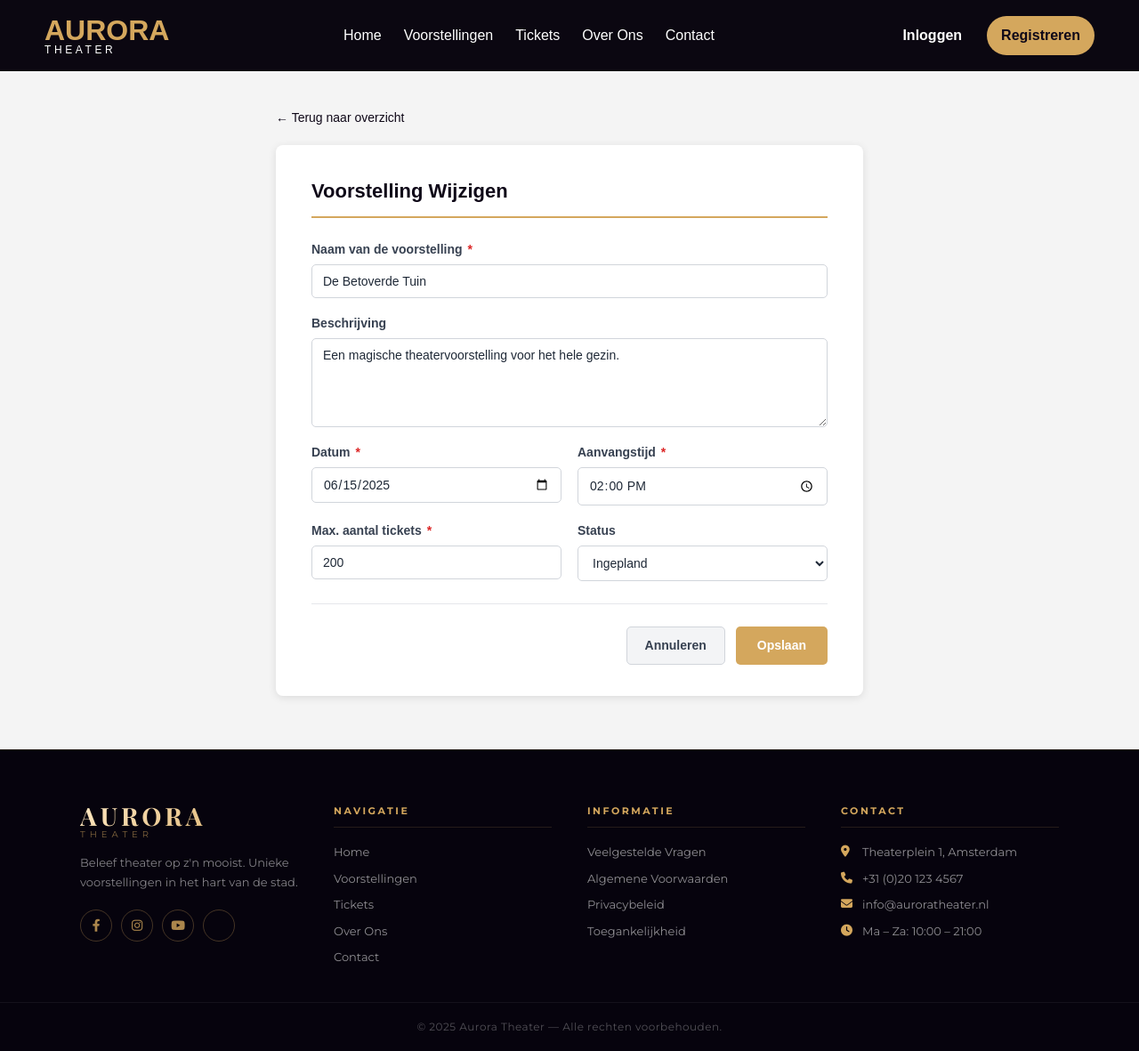
After one commit to walidattaf21-beep/project4, a PHP site: page /voorstelling-wijzigen.php?id=1 in a window 1280 px wide. The commit adds this page. Shown: the whole page at 89% size. Run offline with PHP 8.4, Linux system fonts and the light colour scheme; data comes from the database, SQL or seed files in the repository; some web fonts are replaced.

Commit message:
eerste commit

```diff
--- a/controllers/ShowController.php
+++ b/controllers/ShowController.php
@@ -59,4 +59,85 @@ class ShowController {
         header('Location: ../overzicht voorstellingen/overzichtvoorstellingen.php');
         exit;
     }
+
+    public function edit() {
+        $id = (int)($_GET['id'] ?? 0);
+
+        if ($id <= 0) {
+            header('Location: ../overzicht voorstellingen/overzichtvoorstellingen.php');
+            exit;
+        }
+
+        if ($_SERVER['REQUEST_METHOD'] === 'POST') {
+            $this->updateShow($id);
+        } else {
+            $voorstelling = Show::getById($id);
+
+            if (!$voorstelling) {
+                $_SESSION['flash_error'] = 'Voorstelling niet gevonden.';
+                header('Location: ../overzicht voorstellingen/overzichtvoorstellingen.php');
+                exit;
+            }
+
+            require_once __DIR__ . '/../views/voorstelling-wijzigen.view.php';
+        }
+    }
+
+    private function updateShow(int $id) {
+        $naam         = trim($_POST['naam'] ?? '');
+        $beschrijving = trim($_POST['beschrijving'] ?? '');
+        $datum        = $_POST['datum'] ?? '';
+        $tijd         = $_POST['tijd'] ?? '';
+        $maxTickets   = (int)($_POST['max_tickets'] ?? 0);
+        $beschikbaarheid = $_POST['beschikbaarheid'] ?? 'Ingepland';
+
+        // Validatie: verplichte velden
+        if (empty($naam) || empty($datum) || empty($tijd) || $maxTickets <= 0) {
+            $_SESSION['flash_error'] = 'Niet alle verplichte velden zijn ingevuld';
+            $voorstelling = [
+                'Id'               => $id,
+                'Naam'             => $naam,
+                'Beschrijving'     => $beschrijving,
+                'Datum'            => $datum,
+                'Tijd'             => $tijd,
+                'MaxAantalTickets' => $maxTickets,
+                'Beschikbaarheid'  => $beschikbaarheid,
+            ];
+            require_once __DIR__ . '/../views/voorstelling-wijzigen.view.php';
+            return;
+        }
+
+        try {
+            $success = Show::update($id, [
+                'naam'            => $naam,
+                'beschrijving'    => $beschrijving,
+                'datum'           => $datum,
+                'tijd'            => $tijd,
+                'max_tickets'     => $maxTickets,
+                'beschikbaarheid' => $beschikbaarheid,
+            ]);
+        } catch (RuntimeException $e) {
+            $_SESSION['flash_db_error'] = 'Systeemfout: Kan geen verbinding maken met de database';
+            $voorstelling = [
+                'Id'               => $id,
+                'Naam'             => $naam,
+                'Beschrijving'     => $beschrijving,
+                'Datum'            => $datum,
+                'Tijd'             => $tijd,
+                'MaxAantalTickets' => $maxTickets,
+                'Beschikbaarheid'  => $beschikbaarheid,
+            ];
+            require_once __DIR__ . '/../views/voorstelling-wijzigen.view.php';
+            return;
+        }
+
+        if ($success) {
+            $_SESSION['flash_success'] = 'Voorstelling succesvol gewijzigd';
+        } else {
+            $_SESSION['flash_error'] = 'Er is een fout opgetreden bij het opslaan. Probeer het opnieuw.';
+        }
+
+        header('Location: ../overzicht voorstellingen/overzichtvoorstellingen.php');
+        exit;
+    }
 }
--- a/models/Show.php
+++ b/models/Show.php
@@ -12,6 +12,7 @@ class Show {
 
         $sql = "
             SELECT
+                Id,
                 Naam,
                 Beschrijving,
                 Datum,
@@ -74,4 +75,78 @@ class Show {
             return false;
         }
     }
+
+    public static function getById(int $id): ?array {
+        global $pdo;
+
+        if (!isset($pdo)) {
+            require_once __DIR__ . '/../database/config.php';
+        }
+
+        $sql = "
+            SELECT
+                Id,
+                Naam,
+                Beschrijving,
+                Datum,
+                Tijd,
+                MaxAantalTickets,
+                Beschikbaarheid
+            FROM Voorstelling
+            WHERE Id = :id AND IsActief = 1
+        ";
+
+        $stmt = $pdo->prepare($sql);
+        $stmt->execute([':id' => $id]);
+
+        $row = $stmt->fetch(PDO::FETCH_ASSOC);
+        return $row ?: null;
+    }
+
+    public static function update(int $id, array $data): bool {
+        global $pdo;
+
+        if (!isset($pdo)) {
+            require_once __DIR__ . '/../database/config.php';
+        }
+
+        $sql = "
+            UPDATE Voorstelling
+            SET
+                Naam             = :naam,
+                Beschrijving     = :beschrijving,
+                Datum            = :datum,
+                Tijd             = :tijd,
+                MaxAantalTickets = :max_tickets,
+                Beschikbaarheid  = :beschikbaarheid
+            WHERE Id = :id AND IsActief = 1
+        ";
+
+        try {
+            $stmt = $pdo->prepare($sql);
+            $stmt->execute([
+                ':naam'            => $data['naam'],
+                ':beschrijving'    => $data['beschrijving'],
+                ':datum'           => $data['datum'],
+                ':tijd'            => $data['tijd'],
+                ':max_tickets'     => $data['max_tickets'],
+                ':beschikbaarheid' => $data['beschikbaarheid'],
+                ':id'              => $id,
+            ]);
+            return true;
+        } catch (PDOException $e) {
+            $sqlState = $e->getCode();
+            if (
+                str_starts_with((string)$sqlState, '08') ||
+                str_contains($e->getMessage(), 'Connection refused') ||
+                str_contains($e->getMessage(), 'No connection') ||
+                str_contains($e->getMessage(), 'could not connect') ||
+                str_contains($e->getMessage(), 'SQLSTATE[HY000] [2002]') ||
+                str_contains($e->getMessage(), 'php_network_getaddresses')
+            ) {
+                throw new RuntimeException('db_connection_error', 0, $e);
+            }
+            return false;
+        }
+    }
 }
--- /dev/null
+++ b/overzicht voorstellingen/voorstelling-wijzigen.php
@@ -0,0 +1,7 @@
+<?php
+session_start();
+
+require_once __DIR__ . '/../controllers/ShowController.php';
+
+$controller = new ShowController();
+$controller->edit();
--- /dev/null
+++ b/views/voorstelling-wijzigen.view.php
@@ -0,0 +1,381 @@
+<!DOCTYPE html>
+<html lang="nl">
+
+<head>
+    <meta charset="UTF-8">
+    <meta name="viewport" content="width=device-width, initial-scale=1.0">
+    <title>Voorstelling Wijzigen - Aurora Theater</title>
+
+    <!-- Gedeelde stijlen -->
+    <link rel="stylesheet" href="../style.css">
+
+    <!-- Font Awesome -->
+    <link rel="stylesheet" href="https://cdnjs.cloudflare.com/ajax/libs/font-awesome/6.4.0/css/all.min.css">
+
+    <style>
+        body {
+            background-color: #f4f4f4;
+            font-family: Arial, sans-serif;
+        }
+
+        .form-wrapper {
+            max-width: 700px;
+            margin: 40px auto 60px auto;
+            padding: 0 20px;
+        }
+
+        .terug-link {
+            display: inline-block;
+            margin-bottom: 20px;
+            color: #0f0818;
+            text-decoration: none;
+            font-size: 14px;
+        }
+
+        .terug-link:hover {
+            text-decoration: underline;
+        }
+
+        .form-card {
+            background: #ffffff;
+            border-radius: 8px;
+            padding: 35px 40px;
+            box-shadow: 0 2px 10px rgba(0, 0, 0, 0.1);
+        }
+
+        .form-card h1 {
+            font-size: 22px;
+            color: #0f0818;
+            margin-bottom: 25px;
+            padding-bottom: 12px;
+            border-bottom: 2px solid #d4a75d;
+        }
+
+        .flash {
+            padding: 12px 15px;
+            border-radius: 5px;
+            margin-bottom: 20px;
+            font-size: 14px;
+        }
+
+        .flash-error {
+            background-color: #fee2e2;
+            border: 1px solid #fca5a5;
+            color: #991b1b;
+        }
+
+        .flash-success {
+            background-color: #d1fae5;
+            border: 1px solid #6ee7b7;
+            color: #065f46;
+        }
+
+        .flash-db-error {
+            background-color: #fff3cd;
+            border: 1px solid #f59e0b;
+            color: #92400e;
+            border-radius: 6px;
+            padding: 14px 16px;
+            margin-bottom: 20px;
+            font-size: 14px;
+            display: flex;
+            align-items: flex-start;
+            gap: 12px;
+        }
+
+        .flash-db-error .db-error-icon {
+            font-size: 20px;
+            flex-shrink: 0;
+            margin-top: 1px;
+        }
+
+        .flash-db-error .db-error-text {
+            flex: 1;
+        }
+
+        .flash-db-error .db-error-text strong {
+            display: block;
+            margin-bottom: 8px;
+            font-size: 14px;
+        }
+
+        .btn-retry {
+            display: inline-block;
+            margin-top: 4px;
+            padding: 7px 16px;
+            border-radius: 5px;
+            font-size: 13px;
+            font-weight: 600;
+            font-family: Arial, sans-serif;
+            border: 1px solid #d97706;
+            background-color: #f59e0b;
+            color: #ffffff;
+            cursor: pointer;
+            transition: background-color 0.2s ease;
+        }
+
+        .btn-retry:hover {
+            background-color: #d97706;
+        }
+
+        .form-grid {
+            display: grid;
+            grid-template-columns: 1fr 1fr;
+            gap: 18px;
+        }
+
+        .form-group {
+            display: flex;
+            flex-direction: column;
+            gap: 6px;
+        }
+
+        .form-group.full-width {
+            grid-column: 1 / -1;
+        }
+
+        label {
+            font-size: 14px;
+            font-weight: 600;
+            color: #374151;
+        }
+
+        label .required {
+            color: #dc2626;
+            margin-left: 2px;
+        }
+
+        input[type="text"],
+        input[type="date"],
+        input[type="time"],
+        input[type="number"],
+        select,
+        textarea {
+            width: 100%;
+            border: 1px solid #d1d5db;
+            border-radius: 5px;
+            padding: 10px 12px;
+            font-size: 14px;
+            font-family: Arial, sans-serif;
+            color: #1f2937;
+            background-color: #ffffff;
+            box-sizing: border-box;
+            outline: none;
+        }
+
+        input:focus,
+        select:focus,
+        textarea:focus {
+            border-color: #d4a75d;
+            box-shadow: 0 0 0 2px rgba(212, 167, 93, 0.2);
+        }
+
+        textarea {
+            resize: vertical;
+            min-height: 100px;
+        }
+
+        .form-divider {
+            height: 1px;
+            background: #e5e7eb;
+            margin: 25px 0;
+        }
+
+        .form-actions {
+            display: flex;
+            gap: 12px;
+            justify-content: flex-end;
+        }
+
+        .btn-annuleer {
+            display: inline-block;
+            padding: 10px 20px;
+            border-radius: 5px;
+            font-size: 14px;
+            font-weight: 600;
+            text-decoration: none;
+            background-color: #f3f4f6;
+            border: 1px solid #d1d5db;
+            color: #374151;
+            cursor: pointer;
+        }
+
+        .btn-annuleer:hover {
+            background-color: #e5e7eb;
+        }
+
+        .btn-opslaan {
+            display: inline-block;
+            padding: 10px 24px;
+            border-radius: 5px;
+            font-size: 14px;
+            font-weight: 600;
+            font-family: Arial, sans-serif;
+            border: none;
+            cursor: pointer;
+            background-color: #d4a75d;
+            color: #ffffff;
+            transition: background-color 0.2s ease;
+        }
+
+        .btn-opslaan:hover {
+            background-color: #b8895a;
+        }
+
+        @media (max-width: 600px) {
+            .form-card {
+                padding: 25px 20px;
+            }
+
+            .form-grid {
+                grid-template-columns: 1fr;
+            }
+
+            .form-group.full-width {
+                grid-column: 1;
+            }
+
+            .form-actions {
+                flex-direction: column-reverse;
+            }
+
+            .btn-opslaan,
+            .btn-annuleer {
+                width: 100%;
+                text-align: center;
+            }
+        }
+    </style>
+</head>
+
+<body>
+
+    <?php require_once __DIR__ . '/../views/includes/navbar.php'; ?>
+
+    <div class="form-wrapper">
+
+        <a href="overzichtvoorstellingen.php" class="terug-link">
+            &larr; Terug naar overzicht
+        </a>
+
+        <div class="form-card">
+
+            <h1>Voorstelling Wijzigen</h1>
+
+            <!-- Database fout -->
+            <?php if (!empty($_SESSION['flash_db_error'])): ?>
+                <div class="flash-db-error" id="db-error-banner" role="alert">
+                    <span class="db-error-icon">⚠️</span>
+                    <div class="db-error-text">
+                        <strong><?= htmlspecialchars($_SESSION['flash_db_error']); ?></strong>
+                        <button type="button" class="btn-retry" id="btn-probeer-opnieuw"
+                            onclick="document.getElementById('wijzig-form').submit();">
+                            Probeer opnieuw
+                        </button>
+                    </div>
+                </div>
+                <?php unset($_SESSION['flash_db_error']); ?>
+            <?php endif; ?>
+
+            <!-- Validatie fout -->
+            <?php if (!empty($_SESSION['flash_error'])): ?>
+                <div class="flash flash-error" id="validatie-fout-melding" role="alert">
+                    <?= htmlspecialchars($_SESSION['flash_error']); ?>
+                </div>
+                <?php unset($_SESSION['flash_error']); ?>
+            <?php endif; ?>
+
+            <form method="POST"
+                  action="voorstelling-wijzigen.php?id=<?= (int)$voorstelling['Id']; ?>"
+                  id="wijzig-form">
+
+                <div class="form-grid">
+
+                    <div class="form-group full-width">
+                        <label for="naam">Naam van de voorstelling <span class="required">*</span></label>
+                        <input
+                            type="text"
+                            id="naam"
+                            name="naam"
+                            placeholder="Bijv. De Betoverde Tuin"
+                            value="<?= htmlspecialchars($voorstelling['Naam'] ?? ''); ?>"
+                            required
+                            maxlength="100"
+                        >
+                    </div>
+
+                    <div class="form-group full-width">
+                        <label for="beschrijving">Beschrijving</label>
+                        <textarea
+                            id="beschrijving"
+                            name="beschrijving"
+                            placeholder="Korte omschrijving van de voorstelling..."
+                            maxlength="1000"
+                        ><?= htmlspecialchars($voorstelling['Beschrijving'] ?? ''); ?></textarea>
+                    </div>
+
+                    <div class="form-group">
+                        <label for="datum">Datum <span class="required">*</span></label>
+                        <input
+                            type="date"
+                            id="datum"
+                            name="datum"
+                            value="<?= htmlspecialchars($voorstelling['Datum'] ?? ''); ?>"
+                            required
+                        >
+                    </div>
+
+                    <div class="form-group">
+                        <label for="tijd">Aanvangstijd <span class="required">*</span></label>
+                        <input
+                            type="time"
+                            id="tijd"
+                            name="tijd"
+                            value="<?= htmlspecialchars(substr($voorstelling['Tijd'] ?? '', 0, 5)); ?>"
+                            required
+                        >
+                    </div>
+
+                    <div class="form-group">
+                        <label for="max_tickets">Max. aantal tickets <span class="required">*</span></label>
+                        <input
+                            type="number"
+                            id="max_tickets"
+                            name="max_tickets"
+                            placeholder="Bijv. 200"
+                            value="<?= htmlspecialchars($voorstelling['MaxAantalTickets'] ?? ''); ?>"
+                            min="1"
+                            max="9999"
+                            required
+                        >
+                    </div>
+
+                    <div class="form-group">
+                        <label for="beschikbaarheid">Status</label>
+                        <select id="beschikbaarheid" name="beschikbaarheid">
+                            <option value="Ingepland"   <?= (($voorstelling['Beschikbaarheid'] ?? '') === 'Ingepland')   ? 'selected' : ''; ?>>Ingepland</option>
+                            <option value="Uitverkocht" <?= (($voorstelling['Beschikbaarheid'] ?? '') === 'Uitverkocht') ? 'selected' : ''; ?>>Uitverkocht</option>
+                            <option value="Geannuleerd" <?= (($voorstelling['Beschikbaarheid'] ?? '') === 'Geannuleerd') ? 'selected' : ''; ?>>Geannuleerd</option>
+                        </select>
+                    </div>
+
+                </div>
+
+                <div class="form-divider"></div>
+
+                <div class="form-actions">
+                    <a href="overzichtvoorstellingen.php" class="btn-annuleer" id="btn-annuleer-wijzigen">Annuleren</a>
+                    <button type="submit" class="btn-opslaan" id="btn-voorstelling-opslaan">
+                        Opslaan
+                    </button>
+                </div>
+
+            </form>
+
+        </div>
+    </div>
+
+    <?php require_once __DIR__ . '/../views/includes/footer.php'; ?>
+
+</body>
+</html>
```
Also changed, not shown: overzicht voorstellingen/overzichtvoorstellingen.css (+21 -0 lines), views/shows.view.php (+7 -1 lines).
